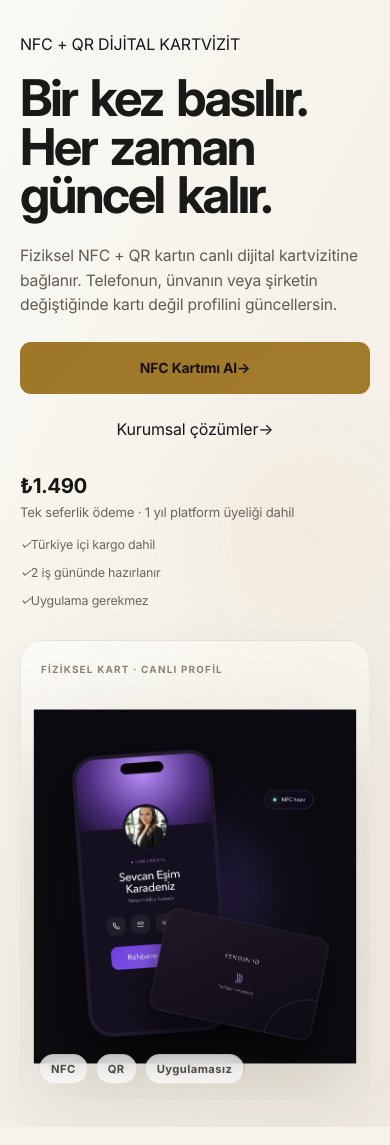
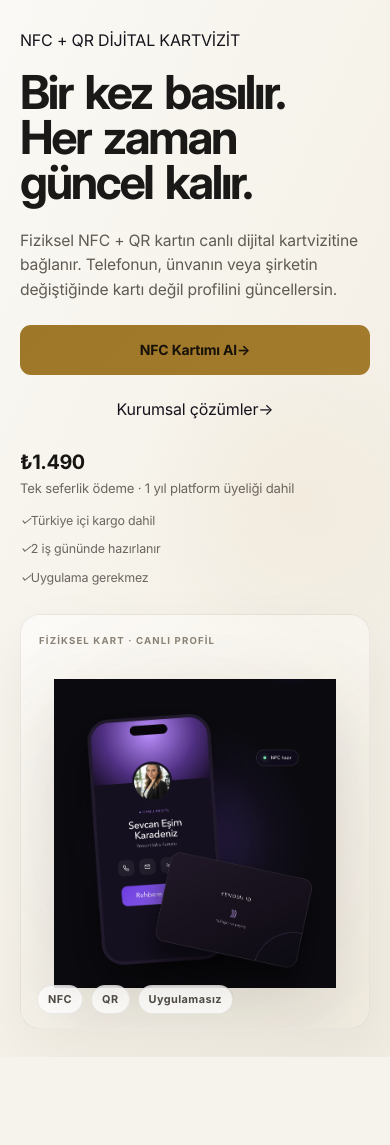
Before and after one commit to sevcanesim/id_system, a Next.js app: page / in a window 390 px wide. Shown: the part 127-1272 px from the top of the page. Built offline with nearby package versions, Linux system fonts and the light colour scheme; no server answers.

Commit message:
fix oversized homepage hero from visual QA

```diff
--- a/app/home-premium-polish.module.css
+++ b/app/home-premium-polish.module.css
@@ -1,17 +1,19 @@
 .heroShell {
-  max-width: 1320px !important;
+  max-width: 1380px !important;
   margin: 0 auto;
-  padding-inline: 40px !important;
-  column-gap: 64px !important;
+  padding: 72px 40px 76px !important;
+  column-gap: 56px !important;
+  grid-template-columns: minmax(580px, 0.96fr) minmax(520px, 1.04fr) !important;
+  align-items: center !important;
 }
 
 .heroCopy {
-  max-width: 590px;
+  max-width: 650px;
 }
 
 .heroCopy h1 {
-  max-width: 760px;
-  font-size: clamp(4rem, 5.4vw, 6.2rem) !important;
+  max-width: 650px;
+  font-size: clamp(4rem, 4.55vw, 5.35rem) !important;
   line-height: 0.94 !important;
   letter-spacing: -0.058em !important;
   font-weight: 620 !important;
@@ -19,29 +21,29 @@
 
 .heroCopy > p {
   max-width: 520px;
-  font-size: 1.05rem !important;
-  line-height: 1.65 !important;
+  font-size: 1.03rem !important;
+  line-height: 1.62 !important;
   color: #5f5a52 !important;
 }
 
 .heroActions {
-  margin-top: 28px !important;
+  margin-top: 26px !important;
   gap: 22px !important;
 }
 
 .heroActions :global(.home-mockup__button) {
-  min-height: 52px;
-  padding-inline: 24px;
+  min-height: 50px;
+  padding-inline: 23px;
   border-radius: 11px;
   box-shadow: none;
 }
 
 .heroOffer {
-  margin-top: 22px !important;
+  margin-top: 20px !important;
 }
 
 .heroOffer strong {
-  font-size: 1.28rem;
+  font-size: 1.24rem;
 }
 
 .heroOffer span {
@@ -59,43 +61,43 @@
 
 .heroStage {
   position: relative;
-  min-height: 610px;
-  padding: 72px 42px 42px;
+  min-height: 520px;
+  padding: 62px 38px 42px;
   border: 1px solid rgba(31, 27, 21, 0.07);
-  border-radius: 28px;
+  border-radius: 24px;
   background:
-    radial-gradient(circle at 52% 44%, rgba(181, 141, 69, 0.12), transparent 43%),
-    linear-gradient(145deg, rgba(255, 255, 255, 0.55), rgba(242, 237, 226, 0.82));
-  box-shadow: 0 28px 70px rgba(37, 30, 20, 0.07);
+    radial-gradient(circle at 52% 44%, rgba(181, 141, 69, 0.10), transparent 43%),
+    linear-gradient(145deg, rgba(255, 255, 255, 0.58), rgba(242, 237, 226, 0.76));
+  box-shadow: 0 22px 58px rgba(37, 30, 20, 0.055);
 }
 
 .stageEyebrow {
   position: absolute;
-  top: 26px;
-  left: 28px;
+  top: 24px;
+  left: 26px;
   z-index: 3;
-  font-size: 0.68rem;
+  font-size: 0.66rem;
   font-weight: 750;
   letter-spacing: 0.12em;
   color: #8a8175;
 }
 
 .heroGlow {
-  width: 62% !important;
-  background: rgba(176, 136, 65, 0.10) !important;
-  filter: blur(82px) !important;
+  width: 58% !important;
+  background: rgba(176, 136, 65, 0.085) !important;
+  filter: blur(78px) !important;
 }
 
 .heroProductImage {
-  width: min(104%, 690px) !important;
-  transform: translateY(22px) scale(1.025);
-  filter: drop-shadow(0 34px 42px rgba(28, 23, 16, 0.15)) !important;
+  width: min(88%, 545px) !important;
+  transform: translateY(16px);
+  filter: drop-shadow(0 28px 36px rgba(28, 23, 16, 0.13)) !important;
 }
 
 .capabilities {
   position: absolute;
-  left: 28px;
-  bottom: 24px;
+  left: 26px;
+  bottom: 22px;
   z-index: 3;
   display: flex;
   gap: 8px;
@@ -105,21 +107,21 @@
 .capabilities span {
   display: inline-flex;
   align-items: center;
-  min-height: 30px;
-  padding: 0 11px;
+  min-height: 29px;
+  padding: 0 10px;
   border: 1px solid rgba(31, 27, 21, 0.08);
   border-radius: 999px;
   background: rgba(255, 255, 255, 0.72);
   backdrop-filter: blur(10px);
-  font-size: 0.7rem;
+  font-size: 0.68rem;
   font-weight: 700;
   letter-spacing: 0.04em;
   color: #4e4942;
 }
 
 .sectionRhythm {
-  padding-top: 120px !important;
-  padding-bottom: 120px !important;
+  padding-top: 112px !important;
+  padding-bottom: 112px !important;
 }
 
 .stepsGrid {
@@ -155,35 +157,40 @@
 }
 
 .comparison {
-  padding-top: 120px !important;
-  padding-bottom: 128px !important;
+  padding-top: 112px !important;
+  padding-bottom: 120px !important;
 }
 
 .final {
-  padding-top: 128px !important;
-  padding-bottom: 128px !important;
+  padding-top: 120px !important;
+  padding-bottom: 120px !important;
 }
 
-@media (max-width: 1100px) {
+@media (max-width: 1180px) {
   .heroShell {
+    grid-template-columns: minmax(500px, 1fr) minmax(440px, 0.95fr) !important;
     padding-inline: 28px !important;
     column-gap: 32px !important;
   }
 
   .heroCopy h1 {
-    font-size: clamp(3.6rem, 6.7vw, 5.3rem) !important;
+    font-size: clamp(3.7rem, 5.6vw, 4.8rem) !important;
   }
 
   .heroStage {
-    min-height: 520px;
-    padding: 60px 26px 34px;
+    min-height: 480px;
+    padding: 58px 24px 34px;
+  }
+
+  .heroProductImage {
+    width: min(90%, 490px) !important;
   }
 }
 
-@media (max-width: 900px) {
+@media (max-width: 980px) {
   .heroShell {
     grid-template-columns: 1fr !important;
-    padding: 64px 24px 34px !important;
+    padding: 58px 24px 40px !important;
     row-gap: 34px !important;
   }
 
@@ -193,29 +200,29 @@
 
   .heroCopy h1 {
     max-width: 720px;
-    font-size: clamp(3.35rem, 10vw, 5.3rem) !important;
+    font-size: clamp(3.35rem, 8vw, 5rem) !important;
   }
 
   .heroStage {
-    min-height: 520px;
+    min-height: 500px;
     width: 100%;
     max-width: 720px;
     margin: 0 auto;
   }
 
   .heroProductImage {
-    width: min(96%, 610px) !important;
+    width: min(82%, 520px) !important;
   }
 }
 
 @media (max-width: 640px) {
   .heroShell {
-    padding: 46px 20px 26px !important;
-    row-gap: 28px !important;
+    padding: 42px 20px 28px !important;
+    row-gap: 26px !important;
   }
 
   .heroCopy h1 {
-    font-size: clamp(2.85rem, 13vw, 4rem) !important;
+    font-size: clamp(2.75rem, 12vw, 3.85rem) !important;
     line-height: 0.96 !important;
     letter-spacing: -0.05em !important;
   }
@@ -230,7 +237,7 @@
     flex-direction: column !important;
     align-items: stretch !important;
     gap: 12px !important;
-    margin-top: 24px !important;
+    margin-top: 22px !important;
   }
 
   .heroActions :global(.home-mockup__button) {
@@ -239,7 +246,7 @@
   }
 
   .heroActions :global(.home-premium__hero-secondary) {
-    min-height: 48px;
+    min-height: 46px;
     display: inline-flex;
     align-items: center;
     justify-content: center;
@@ -256,31 +263,31 @@
   }
 
   .heroStage {
-    min-height: 430px;
-    padding: 58px 16px 54px;
-    border-radius: 22px;
+    min-height: 390px;
+    padding: 54px 14px 50px;
+    border-radius: 20px;
   }
 
   .stageEyebrow {
-    top: 20px;
-    left: 20px;
-    font-size: 0.62rem;
+    top: 18px;
+    left: 18px;
+    font-size: 0.6rem;
   }
 
   .heroProductImage {
-    width: min(108%, 500px) !important;
-    transform: translateY(14px) scale(1.02);
+    width: min(88%, 410px) !important;
+    transform: translateY(10px);
   }
 
   .capabilities {
-    left: 18px;
-    right: 18px;
-    bottom: 16px;
+    left: 16px;
+    right: 16px;
+    bottom: 14px;
   }
 
   .sectionRhythm {
-    padding-top: 82px !important;
-    padding-bottom: 82px !important;
+    padding-top: 78px !important;
+    padding-bottom: 78px !important;
   }
 
   .stepsGrid {
@@ -296,13 +303,13 @@
   }
 
   .comparison {
-    padding-top: 88px !important;
-    padding-bottom: 94px !important;
+    padding-top: 84px !important;
+    padding-bottom: 90px !important;
   }
 
   .final {
-    padding-top: 92px !important;
-    padding-bottom: 92px !important;
+    padding-top: 88px !important;
+    padding-bottom: 88px !important;
   }
 }
 
```
